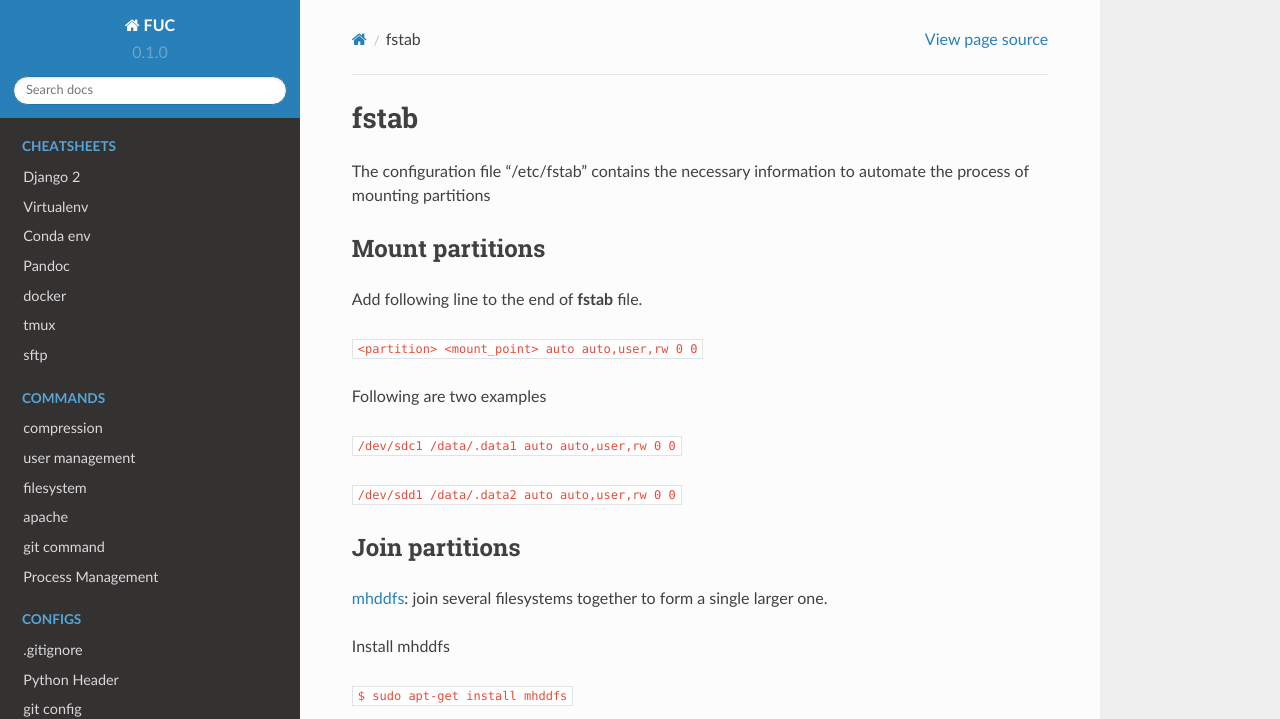
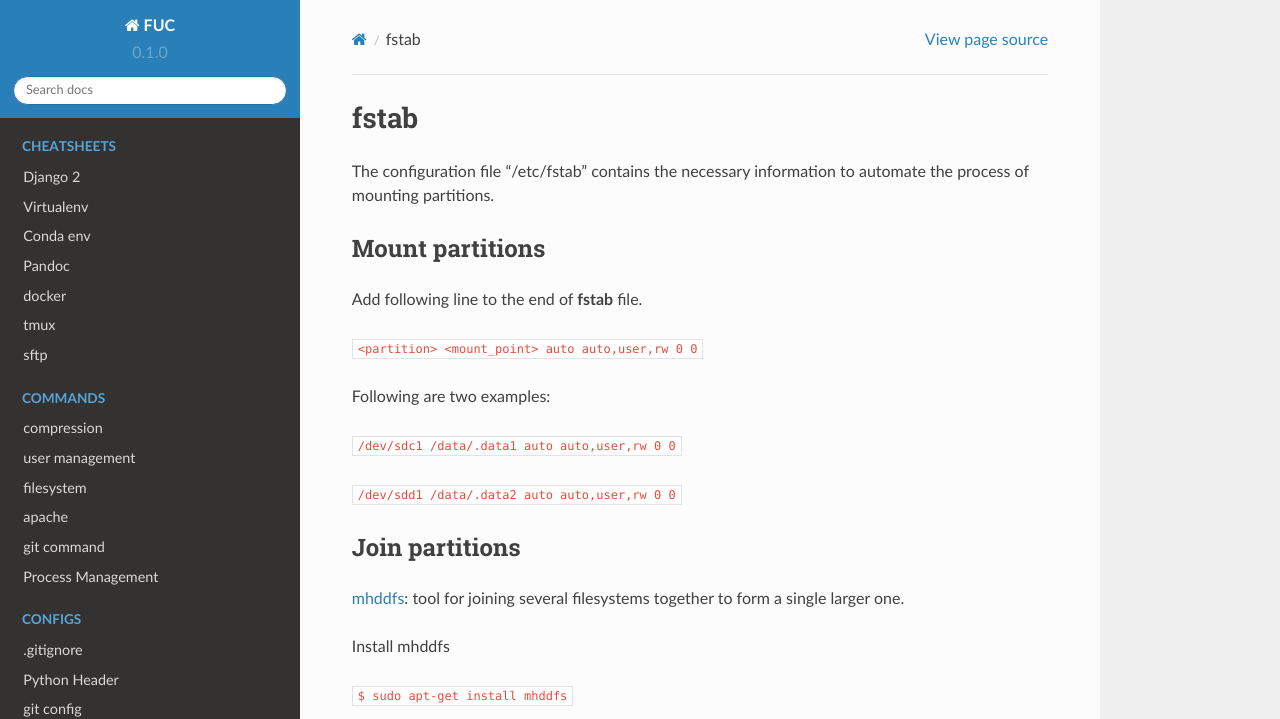
Before and after one commit to PingjunChen/FUC, a Sphinx documentation site: the page built from docs/fstab.rst, in a window 1280 px wide and 1091 px high. Shown: the top 719 px of the window. Built offline with Sphinx 7.4.7 and the Read the Docs theme 2.0.0, drawn with Linux system fonts in a browser that asks for light colours.

```diff
--- a/docs/fstab.rst
+++ b/docs/fstab.rst
@@ -1,7 +1,7 @@
 fstab
 ========
 The configuration file "/etc/fstab" contains the necessary information to
-automate the process of mounting partitions
+automate the process of mounting partitions.
 
 Mount partitions
 --------
@@ -10,7 +10,7 @@ Add following line to the end of **fstab** file.
 
 :code:`<partition> <mount_point> auto auto,user,rw 0 0`
 
-Following are two examples
+Following are two examples:
 
 :code:`/dev/sdc1 /data/.data1 auto auto,user,rw 0 0`
 
@@ -19,8 +19,8 @@ Following are two examples
 Join partitions
 --------
 
-`mhddfs <https://romanrm.net/mhddfs>`_: join several filesystems together to
-form a single larger one.
+`mhddfs <https://romanrm.net/mhddfs>`_: tool for joining several filesystems
+together to form a single larger one.
 
 Install mhddfs
 
--- a/docs/index.rst
+++ b/docs/index.rst
@@ -48,7 +48,7 @@ organized by sections.
   git_ignore
   python_header
   gitcfg
-  ssh
+  ssh_nopasswd
   bashrc
   fstab
 
--- a/docs/ssh.rst
+++ /dev/null
@@ -1,2 +0,0 @@
-ssh
-========
```
Also changed, not shown: docs/ssh_nopasswd.rst (added, +21 -0 lines), docs/Screenshots/fstab_demo.png (added).
